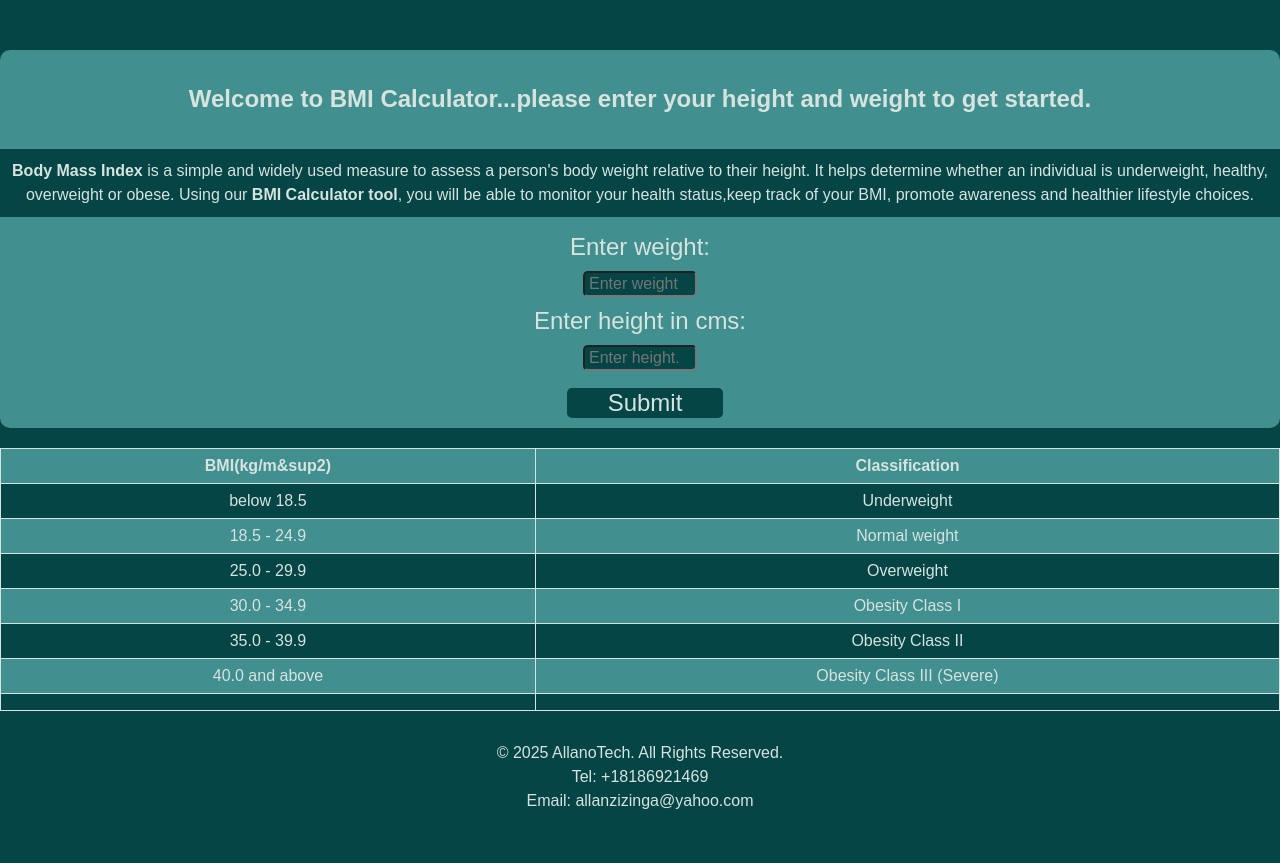
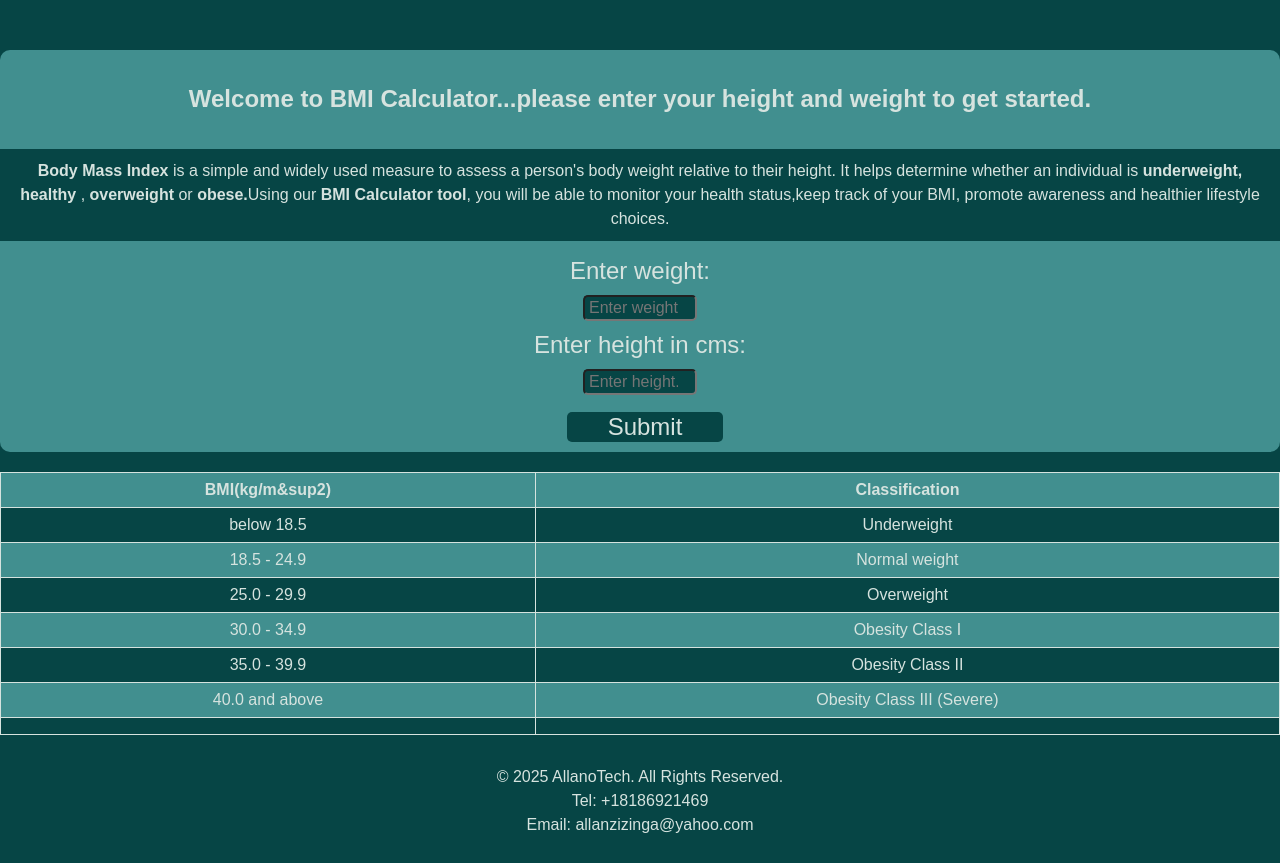
Before and after one commit to Allano256/BMI_RECORDS, a React (Vite) app: page / in a window 1280 px wide. Before the commit the page ends 839 px from the top, so only its background shows below. Built offline with nearby package versions, Linux system fonts and the light colour scheme; a web font is replaced by a local one.

Commit message:
Added bold to key words

```diff
--- a/src/App.jsx
+++ b/src/App.jsx
@@ -45,7 +45,7 @@ function App() {
 
        <div className={styles.input}>
         <h1>Welcome to BMI Calculator...please enter your height and weight to get started.</h1>
-       <p><b>Body Mass Index</b> is a simple and widely used measure to assess a person's body weight relative to their height. It helps determine whether an individual is underweight, healthy, overweight or obese.
+       <p><b>Body Mass Index</b> is a simple and widely used measure to assess a person's body weight relative to their height. It helps determine whether an individual is <b>underweight,</b>  <b>healthy</b> , <b>overweight</b>  or <b>obese.</b>
        Using our <b>BMI Calculator tool</b>, you will be able to monitor your health status,keep track of your BMI, promote awareness and healthier lifestyle choices.</p>
 
             <label htmlFor="weight">Enter weight: </label>
```
